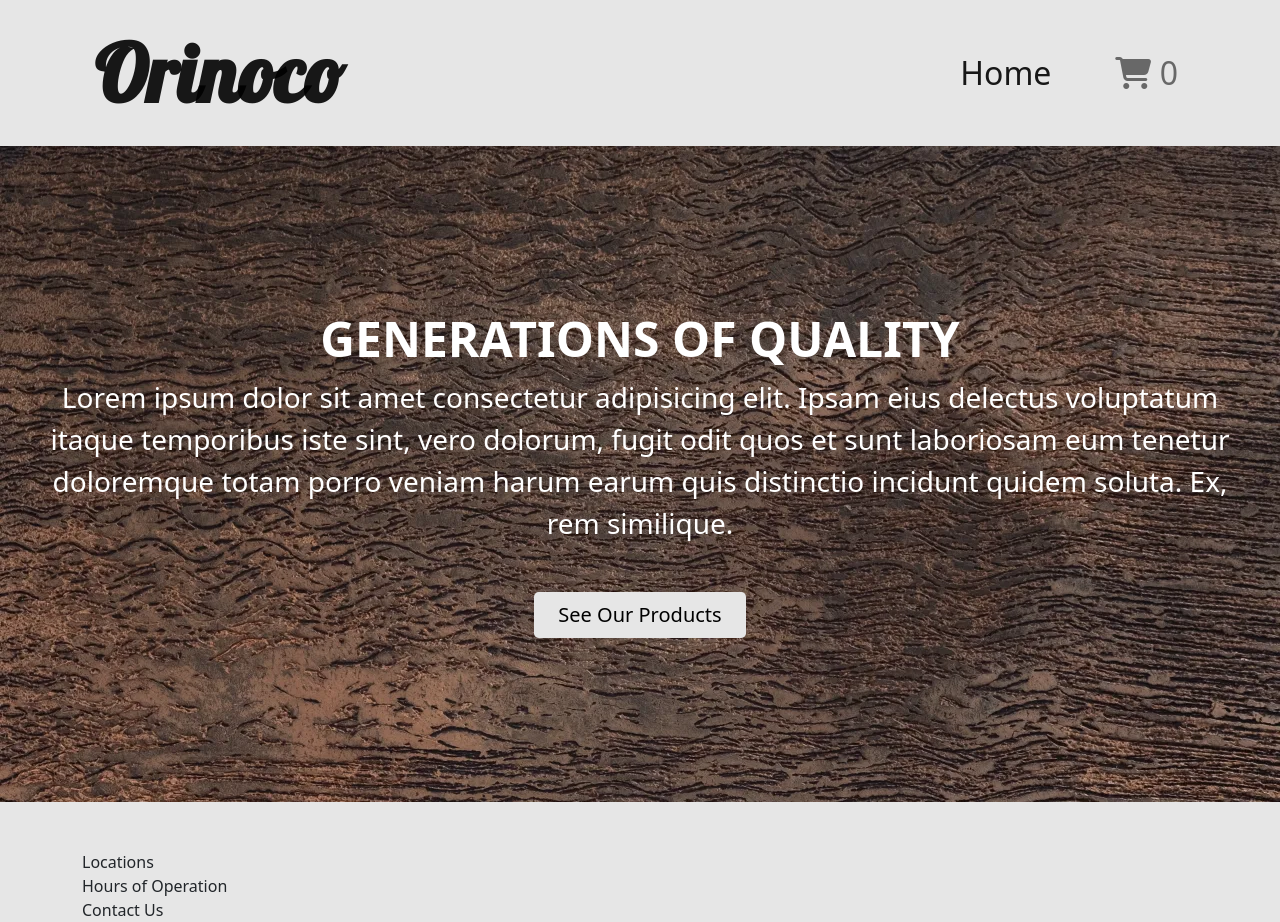
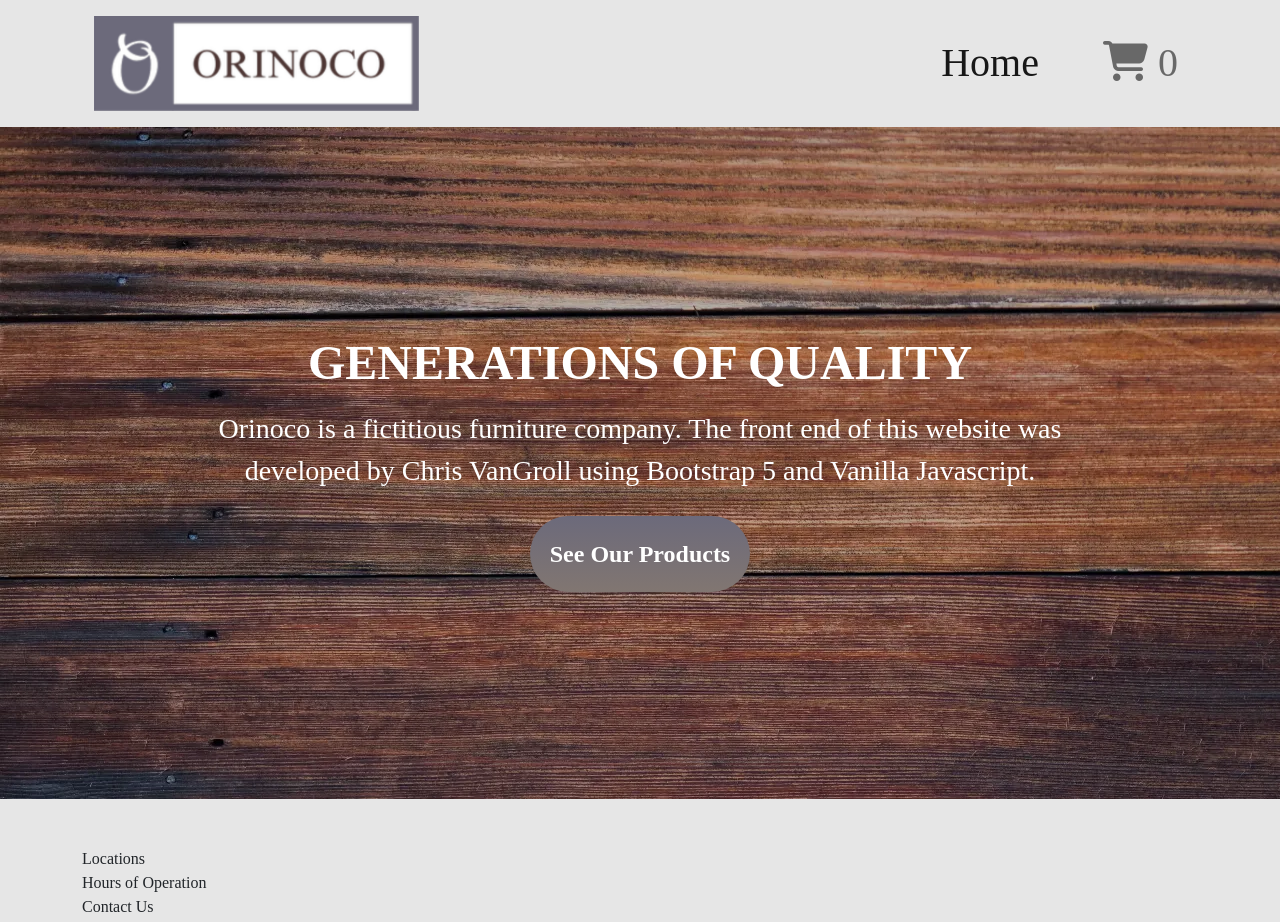
Before and after one commit to chrisvangroll/project-five, a plain HTML site: page front-end/index.html in a window 1280 px wide. Drawn offline with nearby package versions, Linux system fonts and the light colour scheme; no server answers; a web font is replaced by a local one.

Commit message:
Styled the hero section

```diff
--- a/front-end/index.html
+++ b/front-end/index.html
@@ -19,18 +19,18 @@
     <div class="container">
         <nav class="navbar navbar-expand-lg navbar-light">
             <div class="container-fluid">
-              <a class="navbar-brand orinoco" href="#">Orinoco</a>
-              <button class="navbar-toggler" type="button" data-bs-toggle="collapse" data-bs-target="#navbarNav" aria-controls="navbarNav" aria-expanded="false" aria-label="Toggle navigation">
+              <img class='orinoco mt-2 mb-2' src="../back-end/images/logo.png" alt="Logo">
+              <button class="navbar-toggler buttonStyles" type="button" data-bs-toggle="collapse" data-bs-target="#navbarNav" aria-controls="navbarNav" aria-expanded="false" aria-label="Toggle navigation">
                 <span class="navbar-toggler-icon"></span>
               </button>
               <div class="collapse navbar-collapse justify-content-end" id="navbarNav">
                 <ul class="navbar-nav">
                   <li class="nav-item">
-                    <a class="nav-link active fs-2" aria-current="page" href="#">Home</a>
+                    <a class="nav-link active fs-1" aria-current="page" href="#">Home</a>
                   </li>
                   <li class="nav-item">
-                    <a class="nav-link fs-2 ms-5" href="#"><i class="fas fa-shopping-cart"></i>
-                      <span id ='cartNumber'>0</span></a>
+                    <a class="nav-link fs-1 ms-5" href="#"><i class="fas fa-shopping-cart"></i>
+                      <span class="fw bold" id ='cartNumber'>0</span></a>
                   </li>
                 </ul>
               </div>
@@ -39,14 +39,11 @@
     </div>
     <div class="container-fluid headr d-flex justify-content-center align-items-center">
         <div class="px-4 py-5 my-1 text-center">
-        <h1 class="display-5 fw-bold">GENERATIONS OF QUALITY</h1>
-        <p class='plcHolderText fs-3'>Lorem ipsum dolor sit amet consectetur adipisicing elit. Ipsam eius
-          delectus voluptatum itaque temporibus iste sint, vero dolorum, fugit
-          odit quos et sunt laboriosam eum tenetur doloremque totam porro veniam
-          harum earum quis distinctio incidunt quidem soluta. Ex, rem similique.
+        <h1 class="display-5 fw-bold  mb-3">GENERATIONS OF QUALITY</h1>
+        <p class='plcHolderText fs-3  mx-auto'>Orinoco is a fictitious furniture company.  The front end of this website was developed by Chris VanGroll using Bootstrap 5 and Vanilla Javascript.
         </p>
-        <div class="col-lg-6 mx-auto mt-5">
-            <button type="button" class="btn btn-primary btn-lg px-4 gap-3 seeProducts">See Our Products</button>
+        <div class="col-lg-6 mx-auto mt-4">
+            <button type="button" class="buttonStyles">See Our Products</button>
         </div>
       </div>
     </div>
--- a/front-end/scss/components/_body.scss
+++ b/front-end/scss/components/_body.scss
@@ -1,3 +1,4 @@
 body{
     background-color: $gray;
+    font-family: 'Times New Roman', Times, serif;
 }
--- a/front-end/scss/components/_hero.scss
+++ b/front-end/scss/components/_hero.scss
@@ -1,12 +1,17 @@
 .headr{
-    background-image: url(../../back-end/images/kika-pardo-GyclzZ3lBPk-unsplash.webp);
-    height: 82vh;
+    background-image: url(../../back-end/images/background.webp);
+    height: 84vh;
     h1{
         color: white;
     }
 
     .plcHolderText{
         color: white;
+        width: 75%;
+
+        @media (max-width: 550px) {
+            width: 95%;
+        }
     }
 
     .seeProducts{
@@ -14,4 +19,8 @@
         color: black;
         border: none;
     }
+
+    .buttonStyles{
+        @include buttonStyles;
+    }
 }
--- a/front-end/scss/components/_navBar.scss
+++ b/front-end/scss/components/_navBar.scss
@@ -1,7 +1,16 @@
 .orinoco{
-    font-family: 'Lobster', cursive;
-    font-size: 5em;
-    font-weight: 700;
+   @media (max-width : 500px) {
+       width: 175px;
+   }
+
+   @media (min-width: 501px){
+    width: 225px;
+   }
+
+
+   @media (min-width: 1000px){
+       width: 325px;
+   }
 }
 
 .cart{
--- a/front-end/scss/styles.scss
+++ b/front-end/scss/styles.scss
@@ -1,5 +1,6 @@
 
 @import 'utils/variables';
+@import 'utils/mixIns';
 @import 'components/hero';
 @import 'components/navBar';
 @import 'components/body';
--- /dev/null
+++ b/front-end/scss/utils/_mixIns.scss
@@ -0,0 +1,15 @@
+@mixin buttonStyles{
+    background-image: linear-gradient( $purplishGray, $brownishGray);
+    border: none;
+    padding: 20px;
+    border-radius: 5vw;
+    margin-top: 0px;
+    color: white;
+    font-weight: 600;
+    font-size: 1.5em;
+    cursor: pointer;
+
+    &:hover{
+        opacity: .8;
+    }
+}
--- a/front-end/scss/utils/_variables.scss
+++ b/front-end/scss/utils/_variables.scss
@@ -1 +1,6 @@
 $gray: #e6e6e6;
+
+$darkBrown: #4C3533;
+$lightBrown: #976953;
+$brownishGray: #817671;
+$purplishGray: #6C6A7B;
```
Also changed, not shown: back-end/images/background.webp (added), back-end/images/elena-kloppenburg-374FA-RvyLs-unsplash.webp (added), back-end/images/jon-moore-5fIoyoKlz7A-unsplash.webp (added), back-end/images/logo.png (added), back-end/images/oak_4.jpg, back-end/images/oak_41.jpg (added), front-end/css/styles.css (deleted), front-end/scss/styles.css, 4 other files.
